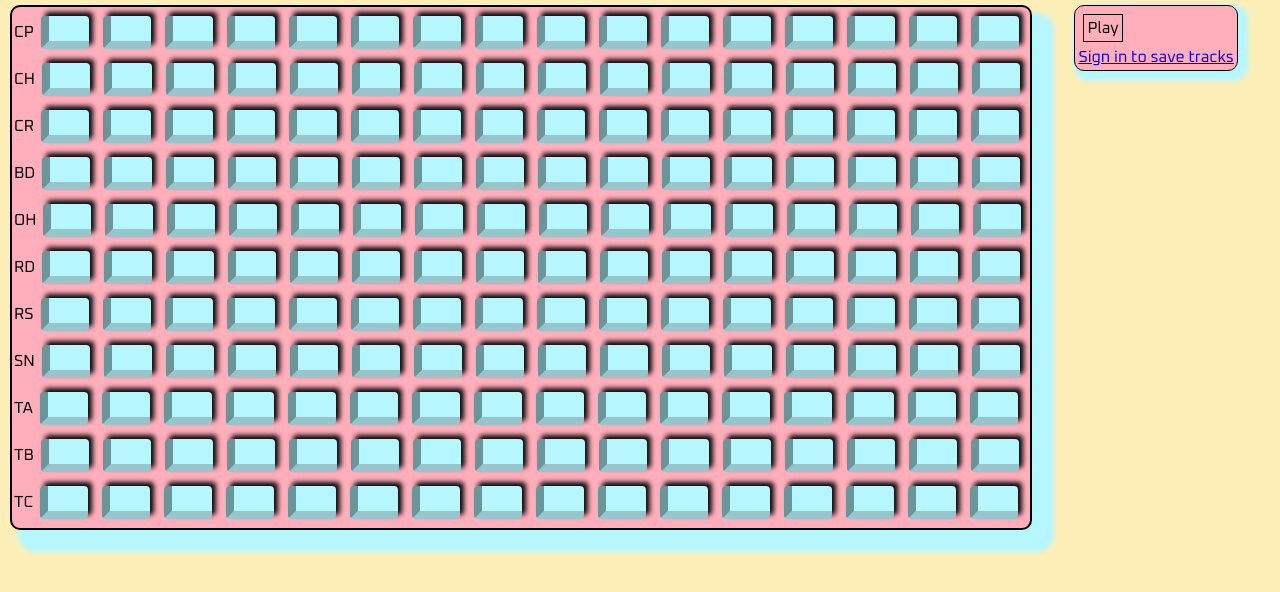
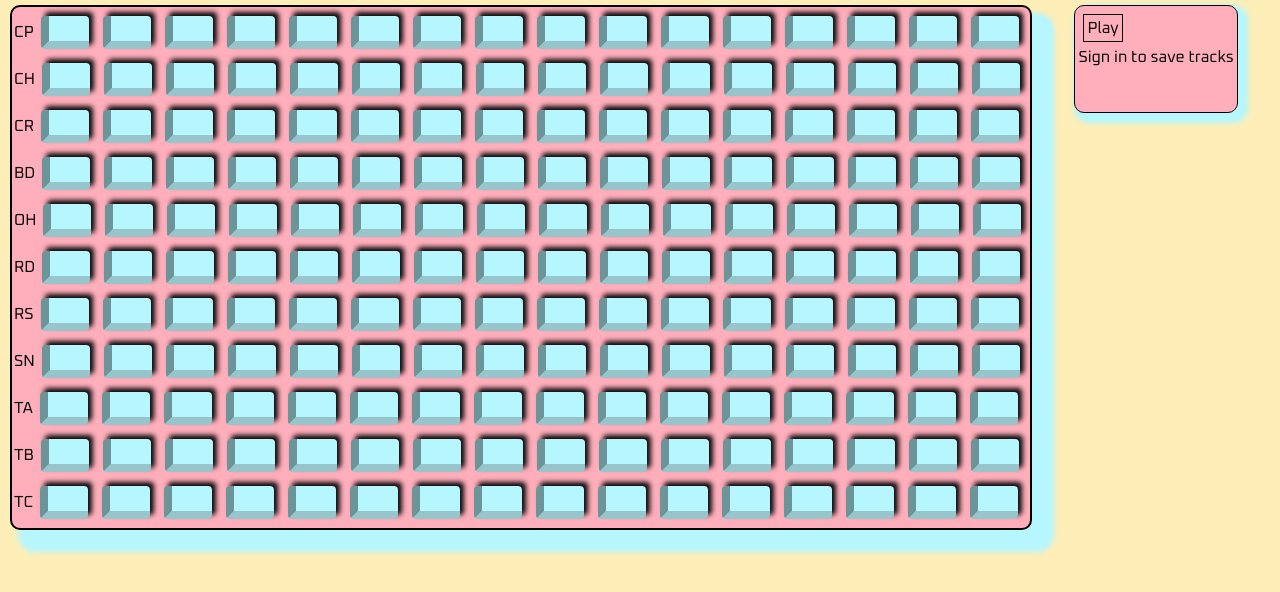
Before and after one commit to harrypatrick94/RomeAudio-Frontend, a React (Create React App) app: page / in a window 1280 px wide. Shown: the top 592 px of the page. Built offline with nearby package versions, Linux system fonts and the light colour scheme; no server answers.

Commit message:
sign in on sign up

```diff
--- a/src/components/saved-track.js
+++ b/src/components/saved-track.js
@@ -24,20 +24,26 @@ const SavedTrack = (props) => {
       setTrack(songs)
       setUser(newUser)
 
-      songs.map(t => {
-        if (t.trackName === track) {
-          console.log("found: ", track);
-          console.log("track name: ", t.trackName);
-          console.log("Song sequence: ", t.song);
-          setSong(t.song)
+      const foundSong = songs.find( s => s.trackName === track );
+      console.log("found: ", foundSong);
+      setSong(foundSong.song);
 
-        }
-      })
+      // songs.map(t => {
+      //   if (t.trackName === track) {
+      //     console.log("found: ", track);
+      //     console.log("track name: ", t.trackName);
+      //     console.log("Song sequence: ", t.song);
+      //     setSong(t.song)
+      //   }
+      // });
+
+
     })
     .catch(err => console.warn("Song search error: ", err))
   }
 
   useEffect(() => {
+    console.log('useEffect UPDATE SONG');
     if (window.localStorage.getItem("token")) {
       const token = window.localStorage.getItem("token")
       axios.defaults.headers.common['Authorization'] = token;
@@ -45,7 +51,7 @@ const SavedTrack = (props) => {
       console.log('token not here');
     }
       getSong()
-  },[])
+  }, [props.match.params.trackName] );
 
   const pickSong = (picked) => {
     // setSong(picked.song)
--- a/src/components/sequencer.js
+++ b/src/components/sequencer.js
@@ -159,7 +159,8 @@ const Sequencer = (props) => {
     return () => {
       clearTimeout(timer);
     };
-  }, [currentStep, playing]);
+    // watch for these states to update then update state
+  }, [currentStep, playing, props.currentSong]);
   return(
     <span>
       <div className="drumMachingBoard">
--- a/src/lib/ajax.js
+++ b/src/lib/ajax.js
@@ -2,8 +2,12 @@ import axios from 'axios';
 
 // Define the API domain and paths we need for our requests
 // The paths depend on what is defined in the Rails routes.rb file
+
 const BASE_URL = 'https://rome-audio-backend.herokuapp.com';
 // const BASE_URL = 'http://localhost:1337'
+
+
+
 export default {
   saveSong(song, authorName, trackName, userId){
     const url = `${BASE_URL}/user`;
--- a/src/styles.css
+++ b/src/styles.css
@@ -46,6 +46,7 @@ input {
   border-radius: 10px;
   border: 1px solid black;
   vertical-align: top;
+  height: 100px;
   margin-top: 5px;
   margin-left: 37px;
   justify-content: flex-end;
@@ -124,6 +125,7 @@ ul {
 
 }
 
-.userName {
-
+a {
+  color: black;
+  text-decoration: none;
 }
```
